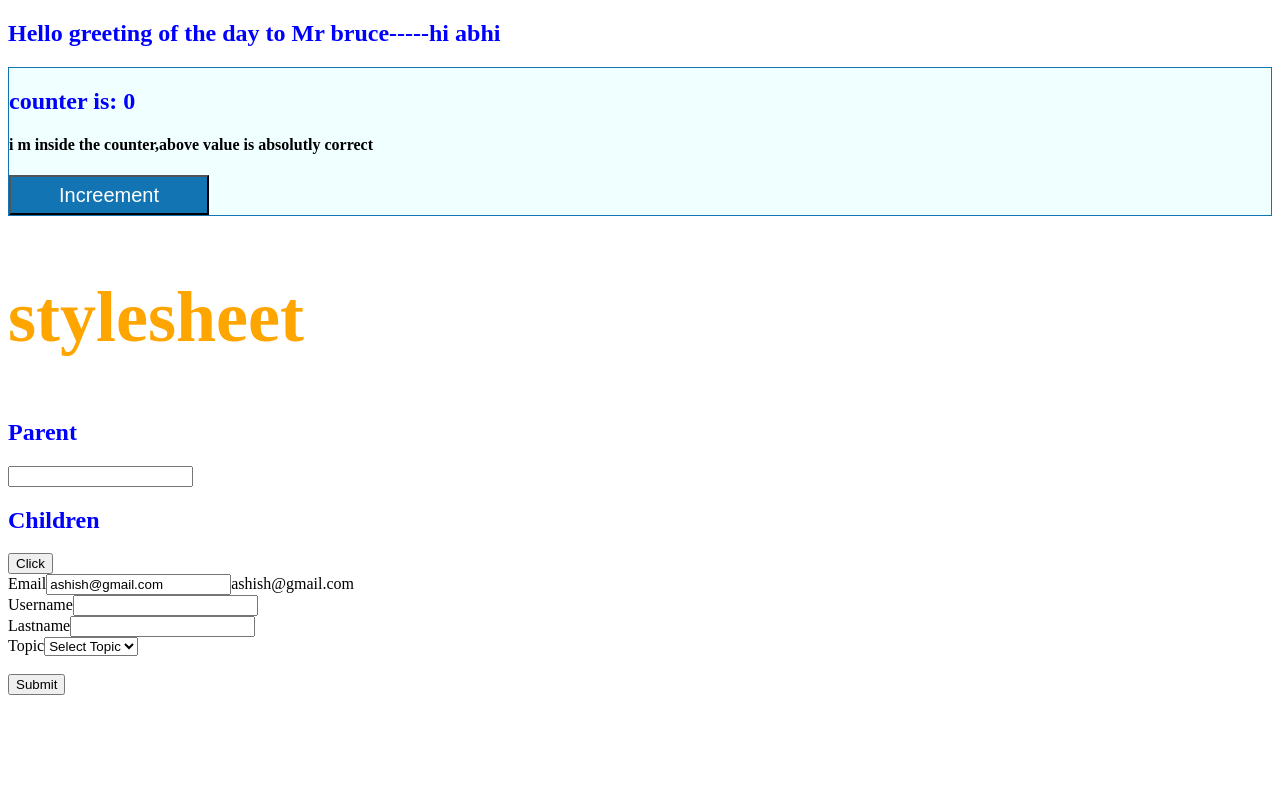
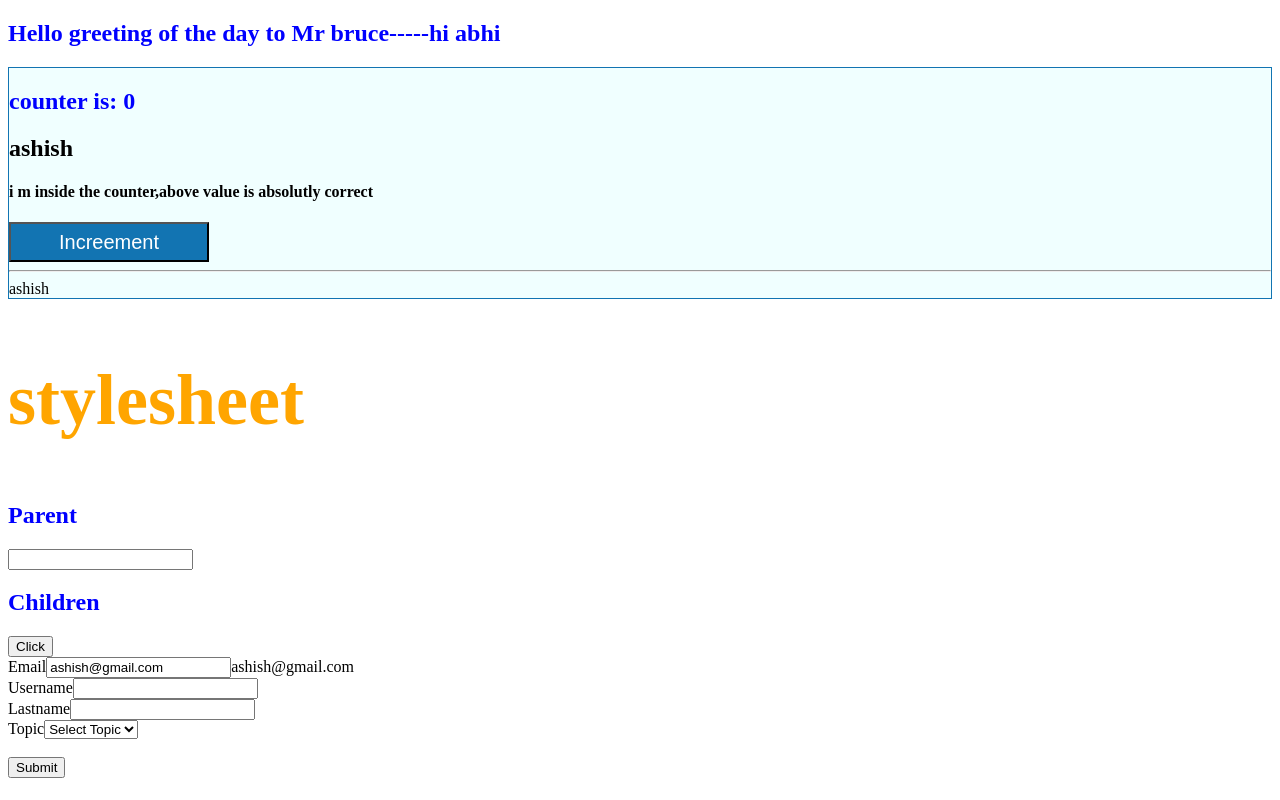
Before and after one commit to ashishsober/react-jumpstart, a React (Create React App) app: page / in a window 1280 px wide. Built offline with nearby package versions, Linux system fonts and the light colour scheme.

Commit message:
changes done

```diff
--- a/public/index.html
+++ b/public/index.html
@@ -14,5 +14,6 @@
 </head>
 <body>
   <section id="root"></section>
+  <link href="https://fonts.googleapis.com/css?family=Open+Sans:400,700" rel="stylesheet">
 </body>
 </html>
--- /dev/null
+++ b/src/components/MemoComp.js
@@ -0,0 +1,12 @@
+import React from 'react'
+
+function MemoComp({name}) {
+    console.log("***--- memo component render------***");
+    return (
+        <div>
+            {name}
+        </div>
+    )
+}
+
+export default React.memo(MemoComp);
--- a/src/counter-component/Counter.js
+++ b/src/counter-component/Counter.js
@@ -1,12 +1,14 @@
 import React,{Component} from 'react';
-import './Counter.css'
+import './Counter.css';
+import MemoComp from '../components/MemoComp';
 
 export class Counter extends Component {
 
-    constructor(){
-      super();
+    constructor(props){
+      super(props);
       this.state = {
-          count:0
+          count:0,
+          name:'ashish'
       }
    }
 
@@ -29,13 +31,25 @@ export class Counter extends Component {
        this.increement();
    }
 
+   componentDidMount(){
+    //    setInterval(()=>{
+    //       this.setState({
+    //           name:'Ashish'
+    //       })
+    //    },2000)
+   }
+
 
    render(){
+       console.log("***--- parent component render------***");
        return (
            <div className="counter">
                <h1>counter is: {this.state.count}</h1>
+               <h2>{this.state.name}</h2>
                <h4>{this.props.children}</h4>
                <button className="button" onClick={()=>this.increementFive()}>Increement</button>
+               <hr/>
+               <MemoComp name={this.state.name}></MemoComp>
            </div>
        );
    }
```
